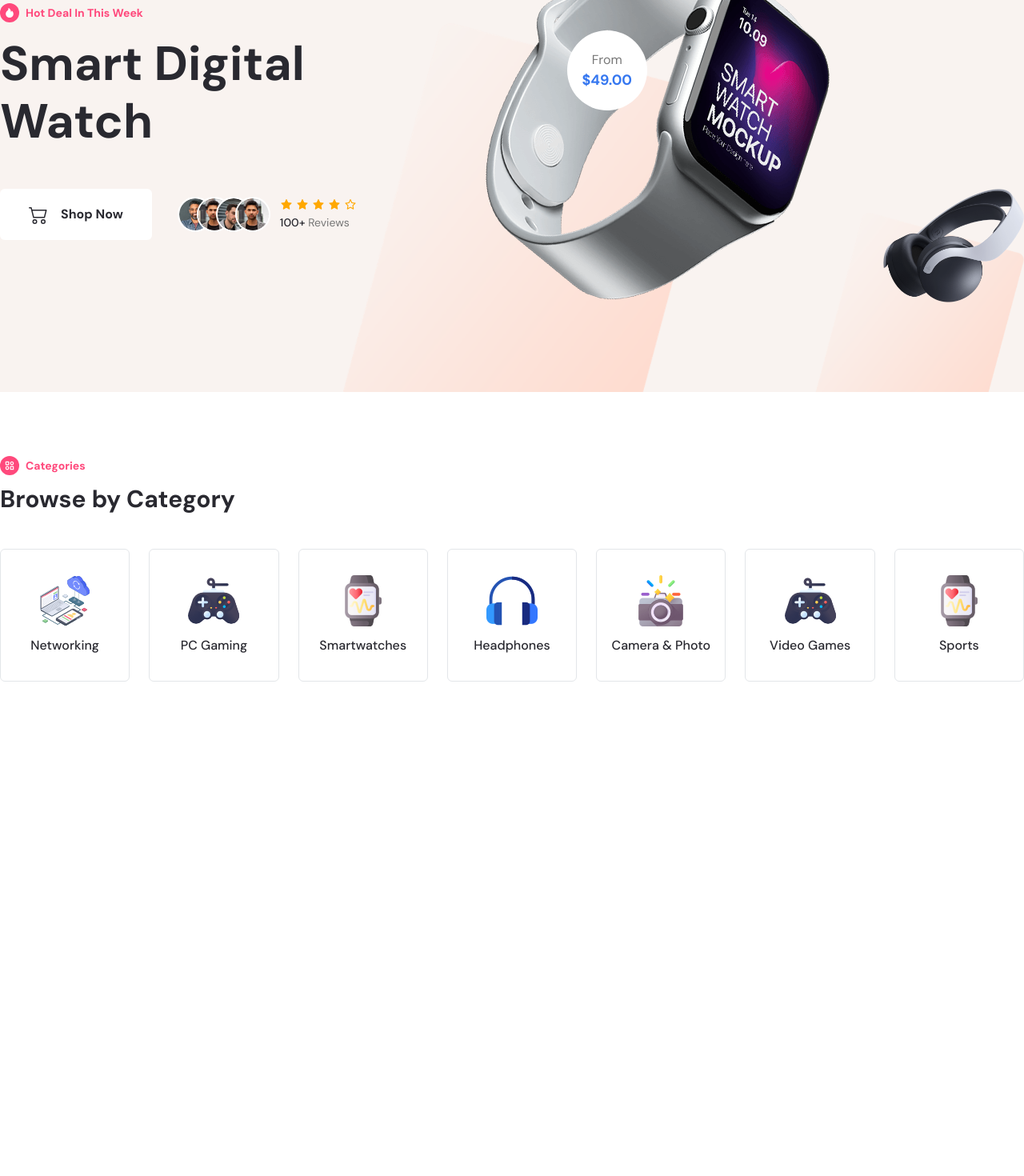
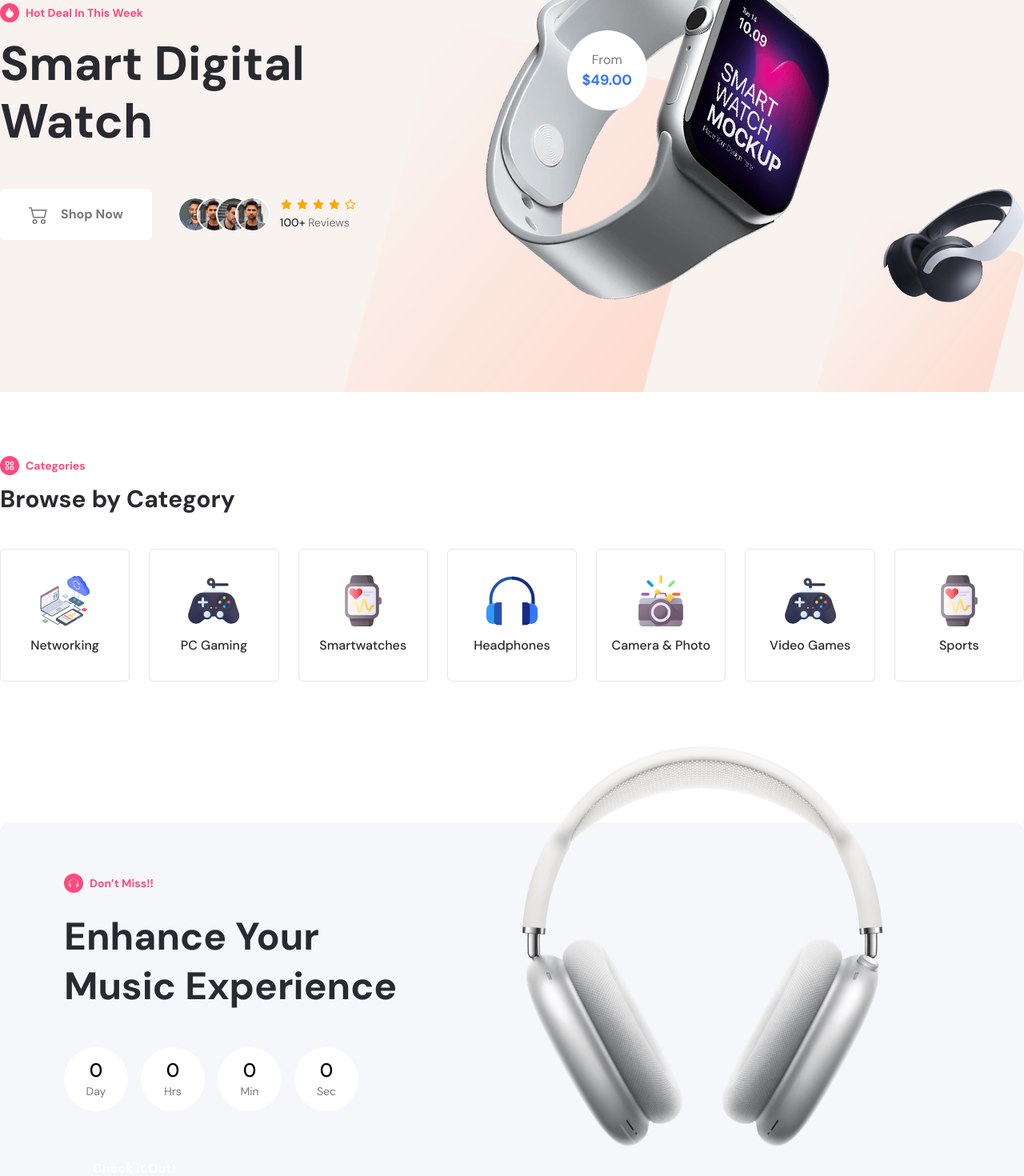
Before and after one commit to marufkhan20/ecommerce-frontend, a React (Create React App) app: page / in a window 1280 px wide. Shown: the part 328-1798 px from the top of the page at 80% size. Before the commit the page ends 1260 px from the top, so only its background shows below. Built offline with nearby package versions, Linux system fonts and the light colour scheme.

Commit message:
Offer Area Design Completed

```diff
--- a/src/components/Home/Header.tsx
+++ b/src/components/Home/Header.tsx
@@ -8,6 +8,7 @@ import { BiChevronDown } from "react-icons/bi";
 import { BsCart2, BsSuitHeart } from "react-icons/bs";
 import { CiSearch } from "react-icons/ci";
 import { Link } from "react-router-dom";
+import Button from "../common/Button/Button";
 
 const Header = () => {
   return (
@@ -98,13 +99,12 @@ const Header = () => {
             </h2>
             <div>
               <div className="flex items-center gap-8">
-                <Link
-                  to="#"
-                  className="flex items-center gap-4 text-base font-bold text-[#292930] py-5 px-9 bg-white rounded-md hover:scale-110 transition-all"
-                >
-                  <BsCart2 className="text-2xl font-medium cursor-pointer" />
-                  <span>Shop Now</span>
-                </Link>
+                <Button bg="white" link="/" color="[#292930]">
+                  <span className="flex items-center gap-4 ">
+                    <BsCart2 className="text-2xl font-medium cursor-pointer" />
+                    <span>Shop Now</span>
+                  </span>
+                </Button>
                 <div className="flex items-center gap-3">
                   <div className="flex items-center">
                     <img
--- /dev/null
+++ b/src/components/Home/OfferArea.tsx
@@ -0,0 +1,59 @@
+import { GiHeadphones } from "react-icons/gi";
+import SectionTitle from "../SectionTitle/SectionTitle";
+import Button from "../common/Button/Button";
+
+const OfferArea = () => {
+  return (
+    <section className="mt-24">
+      <div className="container mx-auto">
+        <div className="bg-lighter rounded-xl py-16 px-20 flex justify-between">
+          <div>
+            <SectionTitle
+              subTitle="Don’t Miss!!"
+              icon={<GiHeadphones />}
+              color="secondary"
+            />
+            <h2 className="text-5xl mt-6 leading-[1.3]">
+              Enhance Your <br />
+              Music Experience
+            </h2>
+            <div className="mt-11">
+              <ul className="flex items-center gap-4">
+                <li className="w-20 h-20 rounded-full bg-white flex items-center justify-center flex-col">
+                  <h5 className="text-2xl text-black font-medium">0</h5>
+                  <span>Day</span>
+                </li>
+                <li className="w-20 h-20 rounded-full bg-white flex items-center justify-center flex-col">
+                  <h5 className="text-2xl text-black font-medium">0</h5>
+                  <span>Hrs</span>
+                </li>
+                <li className="w-20 h-20 rounded-full bg-white flex items-center justify-center flex-col">
+                  <h5 className="text-2xl text-black font-medium">0</h5>
+                  <span>Min</span>
+                </li>
+                <li className="w-20 h-20 rounded-full bg-white flex items-center justify-center flex-col">
+                  <h5 className="text-2xl text-black font-medium">0</h5>
+                  <span>Sec</span>
+                </li>
+              </ul>
+            </div>
+            <div className="mt-10">
+              <Button bg="primary" link="/">
+                Check it Out!
+              </Button>
+            </div>
+          </div>
+          <div>
+            <img
+              className="-mt-40 mr-24"
+              src="/assets/products/poster-03.png"
+              alt="poster"
+            />
+          </div>
+        </div>
+      </div>
+    </section>
+  );
+};
+
+export default OfferArea;
--- a/src/components/SectionTitle/SectionTitle.tsx
+++ b/src/components/SectionTitle/SectionTitle.tsx
@@ -1,6 +1,6 @@
 interface IProps {
   subTitle: String;
-  title: String;
+  title?: String;
   icon: any;
   color: String;
 }
@@ -16,7 +16,7 @@ const SectionTitle = ({ subTitle, title, icon, color }: IProps) => {
         </span>
         {subTitle}
       </h5>
-      <h2 className="text-3xl leading-[1.2]">{title}</h2>
+      {title && <h2 className="text-3xl leading-[1.2]">{title}</h2>}
     </div>
   );
 };
--- /dev/null
+++ b/src/components/common/Button/Button.tsx
@@ -0,0 +1,23 @@
+import { Link } from "react-router-dom";
+
+interface IProps {
+  children: any;
+  link: String;
+  bg: String;
+  color?: String;
+}
+
+const Button = ({ link, bg, color, children }: IProps) => {
+  return (
+    <Link
+      to={`${link}`}
+      className={`inline-block py-5 px-9 rounded-md bg-${bg} text-base ${
+        color ? `text-${color}` : "text-white"
+      } font-bold hover:scale-110 transition-all duration-200`}
+    >
+      {children}
+    </Link>
+  );
+};
+
+export default Button;
--- a/src/pages/Home.tsx
+++ b/src/pages/Home.tsx
@@ -1,11 +1,13 @@
 import CategoriesArea from "../components/Home/CategoriesArea";
 import Header from "../components/Home/Header";
+import OfferArea from "../components/Home/OfferArea";
 
 const Home = () => {
   return (
     <main>
       <Header />
       <CategoriesArea />
+      <OfferArea />
     </main>
   );
 };
```
Also changed, not shown: public/assets/products/poster-03.png (added).
